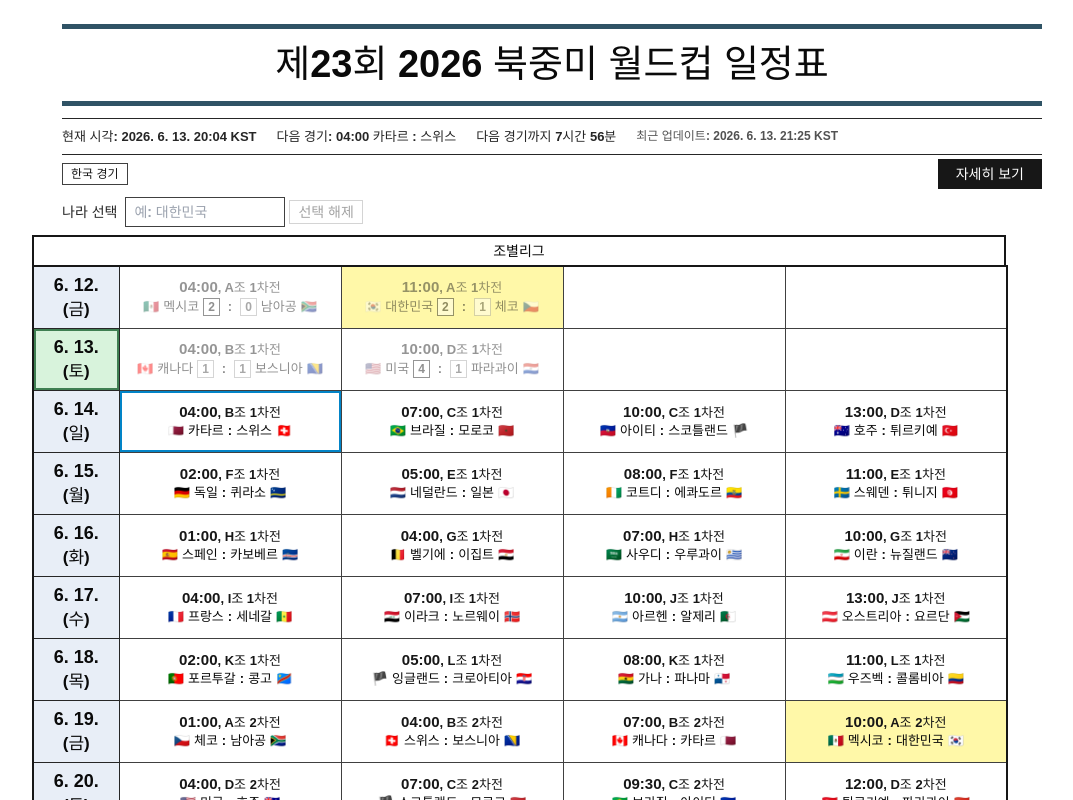
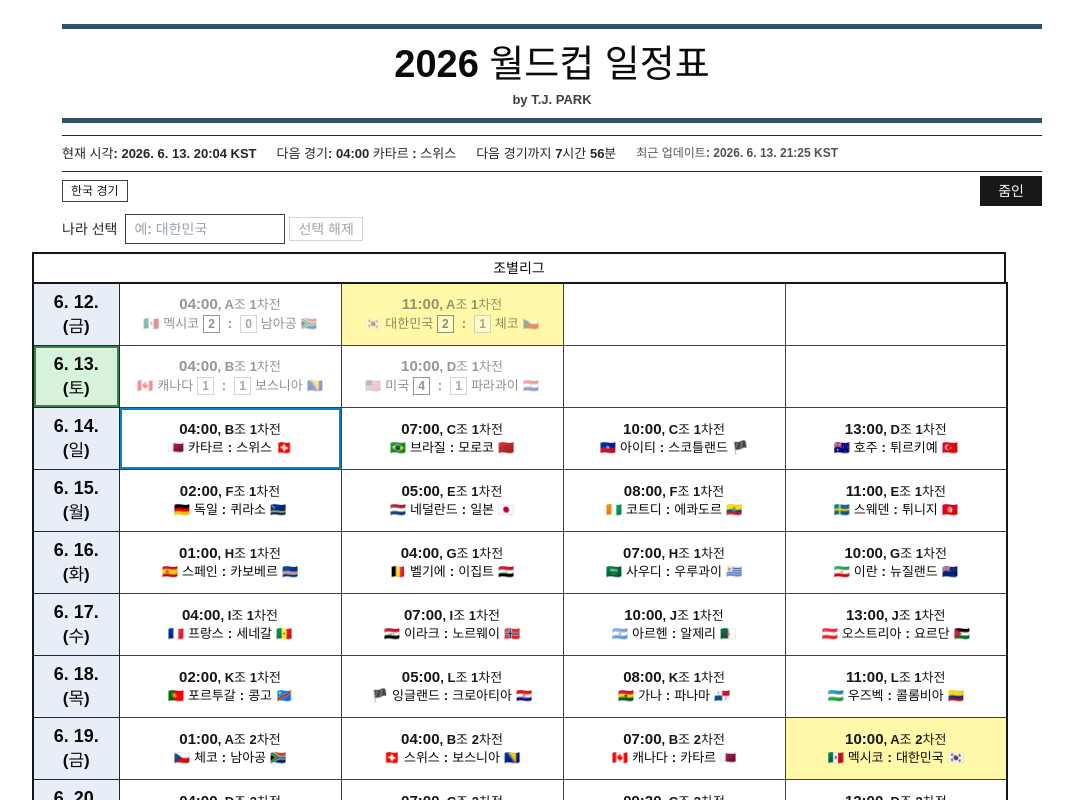
Before and after one commit to parktj4264/world-cup-schedule-ui, a React (Vite) app: page / in a window 1280 px wide. Shown: the top 800 px of the page, without its empty margins (88-1161 px from the left). Built offline with nearby package versions, Linux system fonts and the light colour scheme.

Commit message:
style: shorten title and update view toggle labels

```diff
--- a/src/components/ScheduleControls.tsx
+++ b/src/components/ScheduleControls.tsx
@@ -21,7 +21,7 @@ export function ScheduleControls({
         한국 경기
       </button>
       <button type="button" className={viewButtonClassName} onClick={onToggleMiniView}>
-        {isMiniView ? '자세히 보기' : '전체 보기'}
+        {isMiniView ? '줌인' : '줌아웃'}
       </button>
     </div>
   );
--- a/src/pages/SchedulePage.tsx
+++ b/src/pages/SchedulePage.tsx
@@ -109,9 +109,12 @@ export function SchedulePage() {
       <div className="mx-auto w-full max-w-[1040px]">
         <header className="mx-auto w-full max-w-[980px]">
           <div className="h-[5px] bg-[#2f5365]" />
-          <h1 className="px-2 py-3 text-center text-[26px] font-black leading-tight tracking-normal sm:text-[38px]">
-            제23회 2026 북중미 월드컵 일정표
+          <h1 className="whitespace-nowrap px-2 pt-3 text-center text-[24px] font-black leading-tight tracking-normal sm:text-[38px]">
+            2026 월드컵 일정표
           </h1>
+          <div className="pb-3 pt-1 text-center text-[11px] font-bold leading-none text-neutral-700 sm:text-[13px]">
+            by T.J. PARK
+          </div>
           <div className="h-[5px] bg-[#2f5365]" />
         </header>
 
```
